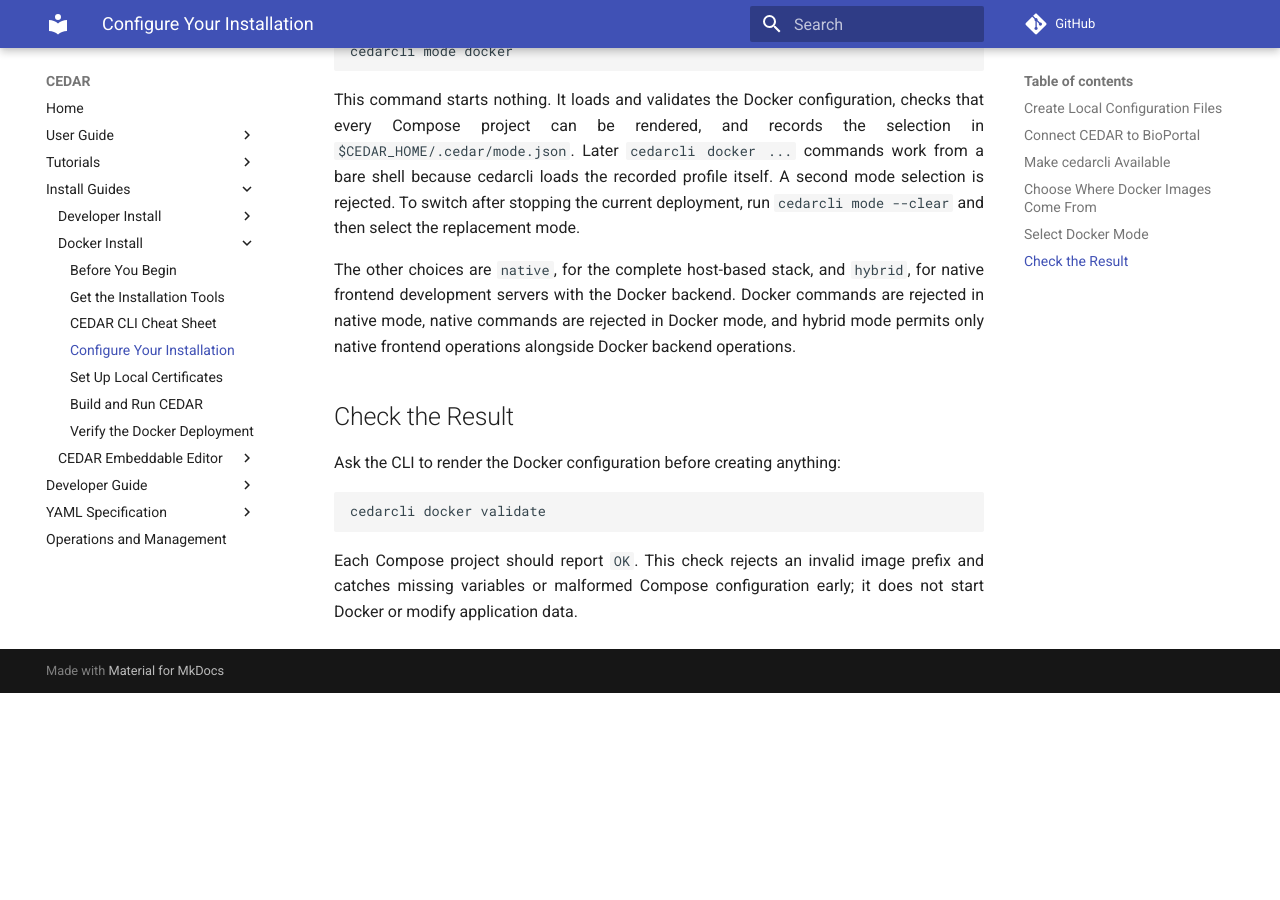
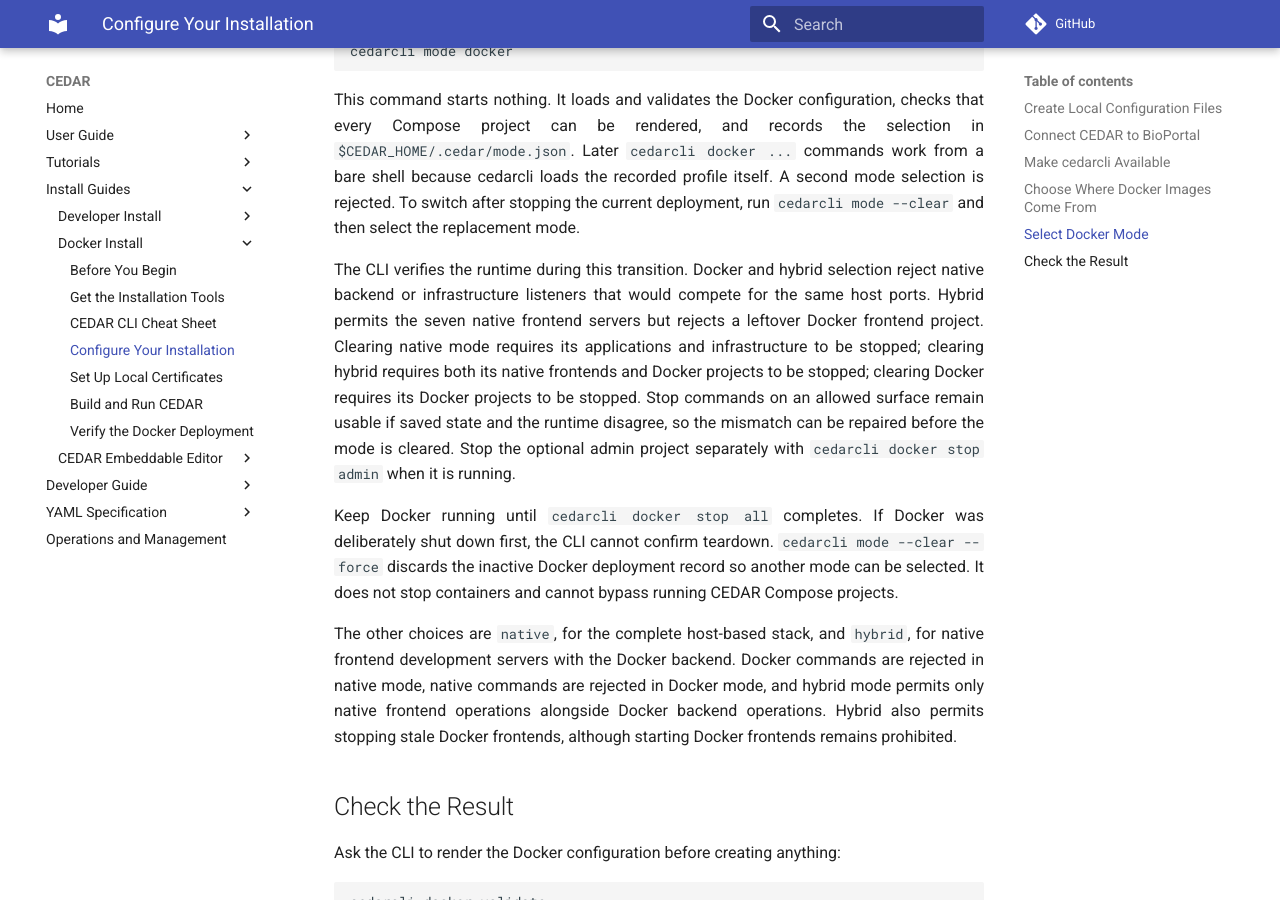
Before and after one commit to metadatacenter/cedar-mkdocs, an MkDocs documentation site: the page built from docs/install-docker/configuration.md, in a window 1280 px wide and 900 px high, scrolled down 1980 px. Built offline with MkDocs 1.6.1 and Material for MkDocs 9.7.7, drawn with Linux system fonts in a browser that asks for light colours; comment, search, counter and statistics services are not loaded; before the commit the page ends 2673 px from its top, so only the background shows below that.

Commit message:
Document safe deployment mode transitions

```diff
--- a/docs/install-docker/configuration.md
+++ b/docs/install-docker/configuration.md
@@ -91,10 +91,25 @@
 profile itself. A second mode selection is rejected. To switch after stopping the current
 deployment, run `cedarcli mode --clear` and then select the replacement mode.
 
+The CLI verifies the runtime during this transition. Docker and hybrid selection reject native
+backend or infrastructure listeners that would compete for the same host ports. Hybrid permits the
+seven native frontend servers but rejects a leftover Docker frontend project. Clearing native mode
+requires its applications and infrastructure to be stopped; clearing hybrid requires both its
+native frontends and Docker projects to be stopped; clearing Docker requires its Docker projects to
+be stopped. Stop commands on an allowed surface remain usable if saved state and the runtime
+disagree, so the mismatch can be repaired before the mode is cleared. Stop the optional admin
+project separately with `cedarcli docker stop admin` when it is running.
+
+Keep Docker running until `cedarcli docker stop all` completes. If Docker was deliberately shut down
+first, the CLI cannot confirm teardown. `cedarcli mode --clear --force` discards the inactive Docker
+deployment record so another mode can be selected. It does not stop containers and cannot bypass
+running CEDAR Compose projects.
+
 The other choices are `native`, for the complete host-based stack, and `hybrid`, for native
 frontend development servers with the Docker backend. Docker commands are rejected in native
 mode, native commands are rejected in Docker mode, and hybrid mode permits only native frontend
-operations alongside Docker backend operations.
+operations alongside Docker backend operations. Hybrid also permits stopping stale Docker
+frontends, although starting Docker frontends remains prohibited.
 
 ## Check the Result
 
```
Also changed, not shown: docs/install-docker/build-and-run.md (+16 -0 lines), docs/install-docker/cedarcli-cheat-sheet.md (+8 -1 lines), docs/img/cedarcli.png, 2 other files.
